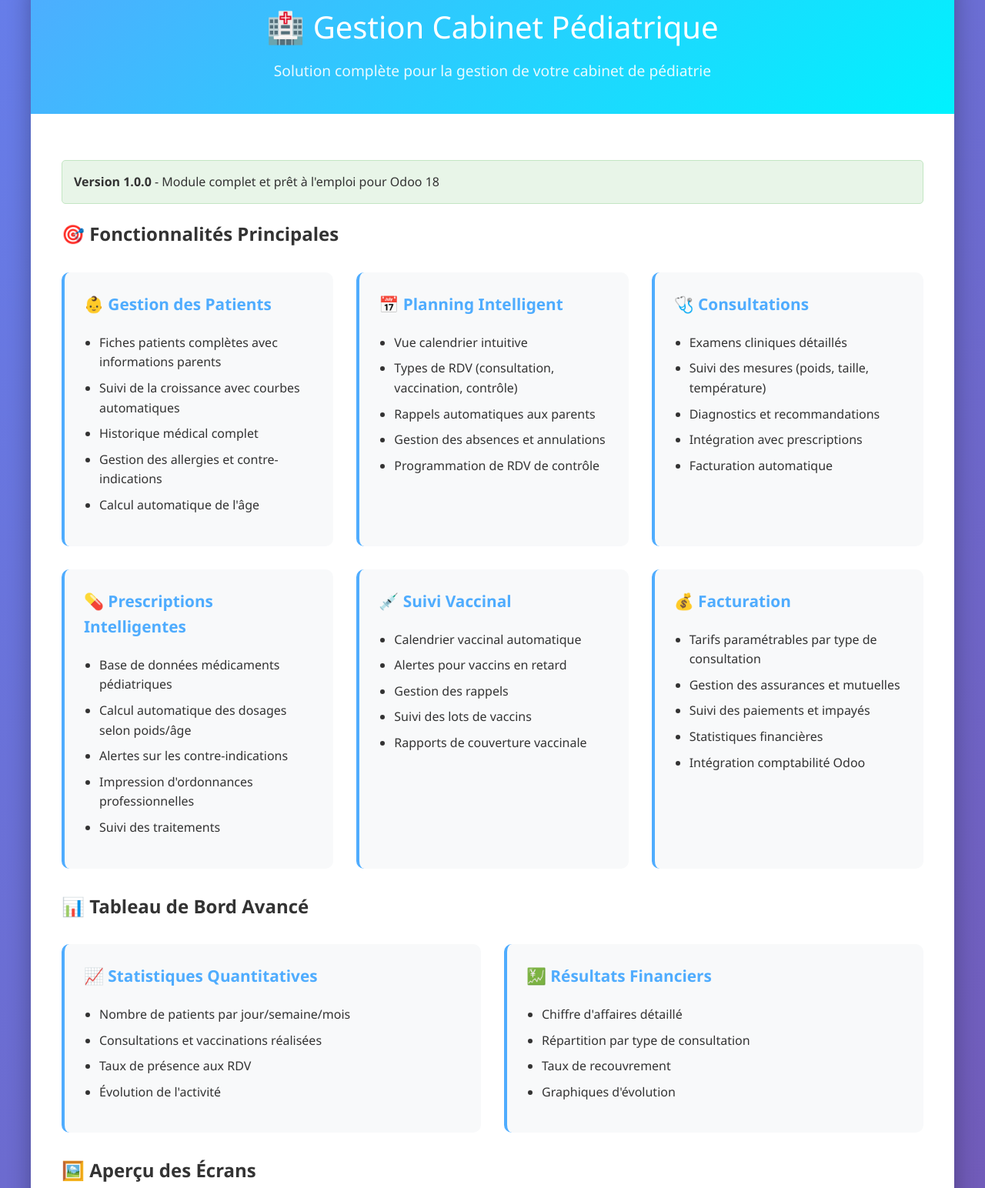
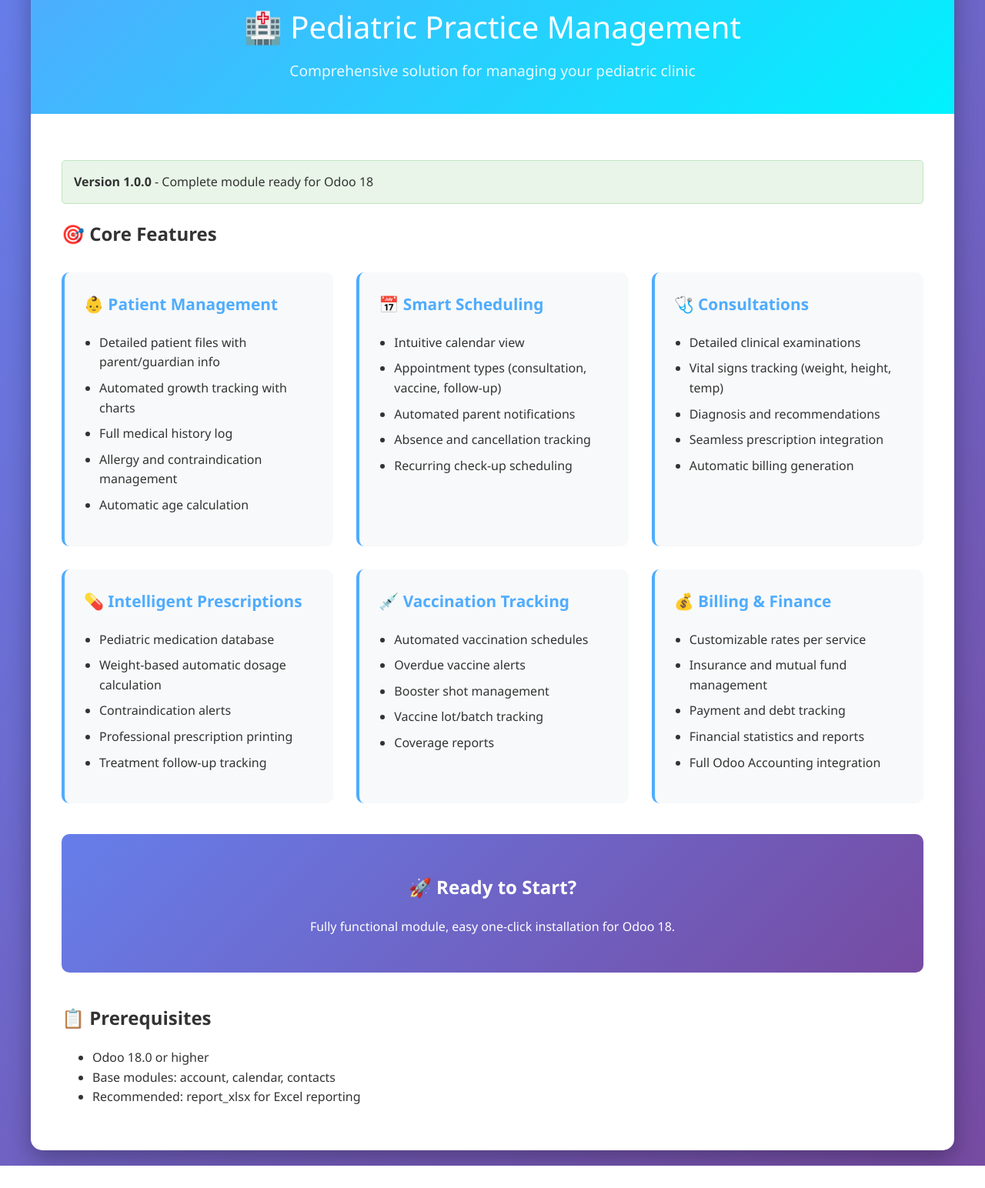
Before and after one commit to mrseigneur-stack/pediatric_management, a plain HTML site: page pediatric_management/static/description/index.html in a window 1280 px wide. Shown: the part 57-1601 px from the top of the page at 77% size. After the commit the page ends 1572 px from the top, so only its background shows below. Drawn offline with Linux system fonts and the light colour scheme.

Commit message:
Update: English description, price set to 10 EUR, and OPL-1 license

```diff
--- a/pediatric_management/static/description/index.html
+++ b/pediatric_management/static/description/index.html
@@ -2,7 +2,7 @@
 <html>
 <head>
     <meta charset="utf-8">
-    <title>Gestion Cabinet Pédiatrique</title>
+    <title>Pediatric Practice Management</title>
     <style>
         body {
             font-family: 'Segoe UI', Tahoma, Geneva, Verdana, sans-serif;
@@ -63,12 +63,6 @@
         .feature li {
             margin: 8px 0;
         }
-        .screenshots {
-            display: grid;
-            grid-template-columns: repeat(auto-fit, minmax(250px, 1fr));
-            gap: 20px;
-            margin: 40px 0;
-        }
         .screenshot {
             background: #f1f3f4;
             padding: 20px;
@@ -100,162 +94,96 @@
 <body>
     <div class="container">
         <div class="header">
-            <h1>🏥 Gestion Cabinet Pédiatrique</h1>
-            <p>Solution complète pour la gestion de votre cabinet de pédiatrie</p>
+            <h1>🏥 Pediatric Practice Management</h1>
+            <p>Comprehensive solution for managing your pediatric clinic</p>
         </div>
 
         <div class="content">
             <div class="version">
-                <strong>Version 1.0.0</strong> - Module complet et prêt à l'emploi pour Odoo 18
+                <strong>Version 1.0.0</strong> - Complete module ready for Odoo 18
             </div>
 
-            <h2>🎯 Fonctionnalités Principales</h2>
+            <h2>🎯 Core Features</h2>
 
             <div class="features">
                 <div class="feature">
-                    <h3>👶 Gestion des Patients</h3>
+                    <h3>👶 Patient Management</h3>
                     <ul>
-                        <li>Fiches patients complètes avec informations parents</li>
-                        <li>Suivi de la croissance avec courbes automatiques</li>
-                        <li>Historique médical complet</li>
-                        <li>Gestion des allergies et contre-indications</li>
-                        <li>Calcul automatique de l'âge</li>
+                        <li>Detailed patient files with parent/guardian info</li>
+                        <li>Automated growth tracking with charts</li>
+                        <li>Full medical history log</li>
+                        <li>Allergy and contraindication management</li>
+                        <li>Automatic age calculation</li>
                     </ul>
                 </div>
 
                 <div class="feature">
-                    <h3>📅 Planning Intelligent</h3>
+                    <h3>📅 Smart Scheduling</h3>
                     <ul>
-                        <li>Vue calendrier intuitive</li>
-                        <li>Types de RDV (consultation, vaccination, contrôle)</li>
-                        <li>Rappels automatiques aux parents</li>
-                        <li>Gestion des absences et annulations</li>
-                        <li>Programmation de RDV de contrôle</li>
+                        <li>Intuitive calendar view</li>
+                        <li>Appointment types (consultation, vaccine, follow-up)</li>
+                        <li>Automated parent notifications</li>
+                        <li>Absence and cancellation tracking</li>
+                        <li>Recurring check-up scheduling</li>
                     </ul>
                 </div>
 
                 <div class="feature">
                     <h3>🩺 Consultations</h3>
                     <ul>
-                        <li>Examens cliniques détaillés</li>
-                        <li>Suivi des mesures (poids, taille, température)</li>
-                        <li>Diagnostics et recommandations</li>
-                        <li>Intégration avec prescriptions</li>
-                        <li>Facturation automatique</li>
+                        <li>Detailed clinical examinations</li>
+                        <li>Vital signs tracking (weight, height, temp)</li>
+                        <li>Diagnosis and recommendations</li>
+                        <li>Seamless prescription integration</li>
+                        <li>Automatic billing generation</li>
                     </ul>
                 </div>
 
                 <div class="feature">
-                    <h3>💊 Prescriptions Intelligentes</h3>
+                    <h3>💊 Intelligent Prescriptions</h3>
                     <ul>
-                        <li>Base de données médicaments pédiatriques</li>
-                        <li>Calcul automatique des dosages selon poids/âge</li>
-                        <li>Alertes sur les contre-indications</li>
-                        <li>Impression d'ordonnances professionnelles</li>
-                        <li>Suivi des traitements</li>
+                        <li>Pediatric medication database</li>
+                        <li>Weight-based automatic dosage calculation</li>
+                        <li>Contraindication alerts</li>
+                        <li>Professional prescription printing</li>
+                        <li>Treatment follow-up tracking</li>
                     </ul>
                 </div>
 
                 <div class="feature">
-                    <h3>💉 Suivi Vaccinal</h3>
+                    <h3>💉 Vaccination Tracking</h3>
                     <ul>
-                        <li>Calendrier vaccinal automatique</li>
-                        <li>Alertes pour vaccins en retard</li>
-                        <li>Gestion des rappels</li>
-                        <li>Suivi des lots de vaccins</li>
-                        <li>Rapports de couverture vaccinale</li>
+                        <li>Automated vaccination schedules</li>
+                        <li>Overdue vaccine alerts</li>
+                        <li>Booster shot management</li>
+                        <li>Vaccine lot/batch tracking</li>
+                        <li>Coverage reports</li>
                     </ul>
                 </div>
 
                 <div class="feature">
-                    <h3>💰 Facturation</h3>
+                    <h3>💰 Billing & Finance</h3>
                     <ul>
-                        <li>Tarifs paramétrables par type de consultation</li>
-                        <li>Gestion des assurances et mutuelles</li>
-                        <li>Suivi des paiements et impayés</li>
-                        <li>Statistiques financières</li>
-                        <li>Intégration comptabilité Odoo</li>
+                        <li>Customizable rates per service</li>
+                        <li>Insurance and mutual fund management</li>
+                        <li>Payment and debt tracking</li>
+                        <li>Financial statistics and reports</li>
+                        <li>Full Odoo Accounting integration</li>
                     </ul>
                 </div>
             </div>
 
-            <h2>📊 Tableau de Bord Avancé</h2>
-            <div class="features">
-                <div class="feature">
-                    <h3>📈 Statistiques Quantitatives</h3>
-                    <ul>
-                        <li>Nombre de patients par jour/semaine/mois</li>
-                        <li>Consultations et vaccinations réalisées</li>
-                        <li>Taux de présence aux RDV</li>
-                        <li>Évolution de l'activité</li>
-                    </ul>
-                </div>
-
-                <div class="feature">
-                    <h3>💹 Résultats Financiers</h3>
-                    <ul>
-                        <li>Chiffre d'affaires détaillé</li>
-                        <li>Répartition par type de consultation</li>
-                        <li>Taux de recouvrement</li>
-                        <li>Graphiques d'évolution</li>
-                    </ul>
-                </div>
+            <div class="cta">
+                <h2>🚀 Ready to Start?</h2>
+                <p>Fully functional module, easy one-click installation for Odoo 18.</p>
             </div>
 
-            <h2>🖼️ Aperçu des Écrans</h2>
-            <div class="screenshots">
-                <div class="screenshot">
-                    <div class="icon">👶</div>
-                    <h4>Fiche Patient</h4>
-                    <p>Interface complète avec onglets pour consultations, RDV, prescriptions, vaccinations et courbe de croissance</p>
-                </div>
-                <div class="screenshot">
-                    <div class="icon">📅</div>
-                    <h4>Planning</h4>
-                    <p>Vue calendrier avec code couleur par type de RDV et gestion des créneaux</p>
-                </div>
-                <div class="screenshot">
-                    <div class="icon">🩺</div>
-                    <h4>Consultation</h4>
-                    <p>Saisie d'examen clinique avec mesures, diagnostic et prescription intégrée</p>
-                </div>
-                <div class="screenshot">
-                    <div class="icon">💊</div>
-                    <h4>Prescription</h4>
-                    <p>Ordonnance avec calcul automatique des dosages et impression professionnelle</p>
-                </div>
-                <div class="screenshot">
-                    <div class="icon">📊</div>
-                    <h4>Tableau de Bord</h4>
-                    <p>Statistiques en temps réel avec graphiques et alertes</p>
-                </div>
-                <div class="screenshot">
-                    <div class="icon">⚙️</div>
-                    <h4>Configuration</h4>
-                    <p>Paramétrage complet du cabinet, tarifs et notifications</p>
-                </div>
-            </div>
-
-            <div class="cta">
-                <h2>🚀 Prêt à Démarrer ?</h2>
-                <p>Ce module est entièrement fonctionnel et prêt à être installé dans votre instance Odoo 18.</p>
-                <p><strong>Installation simple en un clic !</strong></p>
-            </div>
-
-            <h2>📋 Prérequis</h2>
+            <h2>📋 Prerequisites</h2>
             <ul>
-                <li>Odoo 18.0 ou supérieur</li>
-                <li>Modules de base : account, calendar, contacts</li>
-                <li>Recommandé : report_xlsx pour les rapports Excel</li>
+                <li>Odoo 18.0 or higher</li>
+                <li>Base modules: account, calendar, contacts</li>
+                <li>Recommended: report_xlsx for Excel reporting</li>
             </ul>
-
-            <h2>🆘 Support</h2>
-            <p>Module développé avec soin pour répondre aux besoins spécifiques des pédiatres.
-            Interface intuitive et fonctionnalités pensées pour le quotidien médical.</p>
-
-            <div style="text-align: center; margin-top: 40px; color: #666;">
-                <p><em>Gestion Cabinet Pédiatrique v1.0.0 - Conçu pour Odoo 18</em></p>
-            </div>
         </div>
     </div>
 </body>
```
